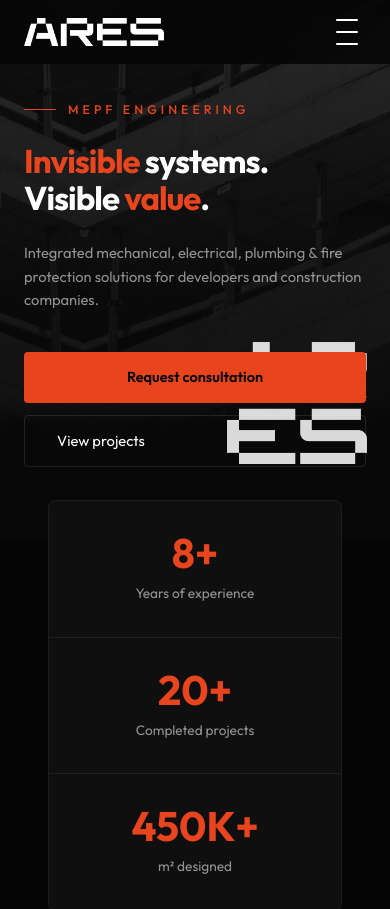
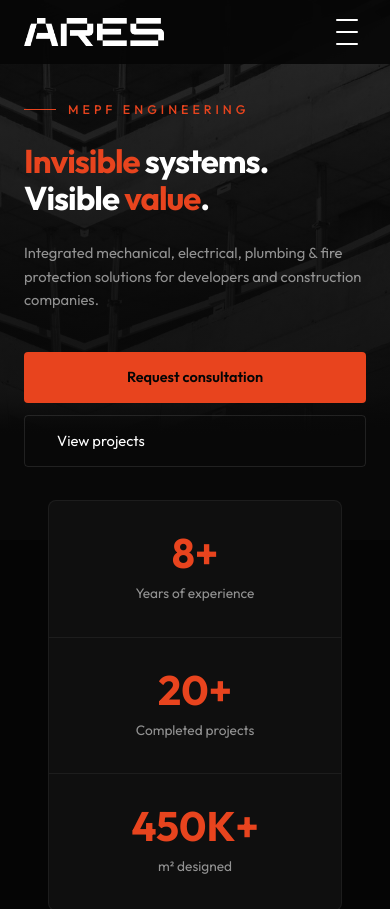
Before and after one commit to lukasturua9444/ares-ge, a Next.js app: page / in a window 390 px wide. Shown: the top 909 px of the page. Built offline with nearby package versions, Linux system fonts and the light colour scheme.

Commit message:
Update globals.css

```diff
--- a/src/app/globals.css
+++ b/src/app/globals.css
@@ -118,11 +118,11 @@ img { max-width: 100%; display: block; }
   z-index: 2;
   pointer-events: none;
 }
-@media (max-width: 900px) {
-  .hero-logo { width: 190px; right: 7%; opacity: 0.9; }
+@media (max-width: 1280px) {
+  .hero-logo { width: 230px; right: 6%; }
 }
-@media (max-width: 600px) {
-  .hero-logo { width: 140px; right: 6%; top: auto; bottom: 14%; transform: none; opacity: 0.85; }
+@media (max-width: 1024px) {
+  .hero-logo { display: none; }
 }
 .hero-bg { position: absolute; inset: 0; background: var(--dark); z-index: 0; }
 .hero-bg::after {
```
